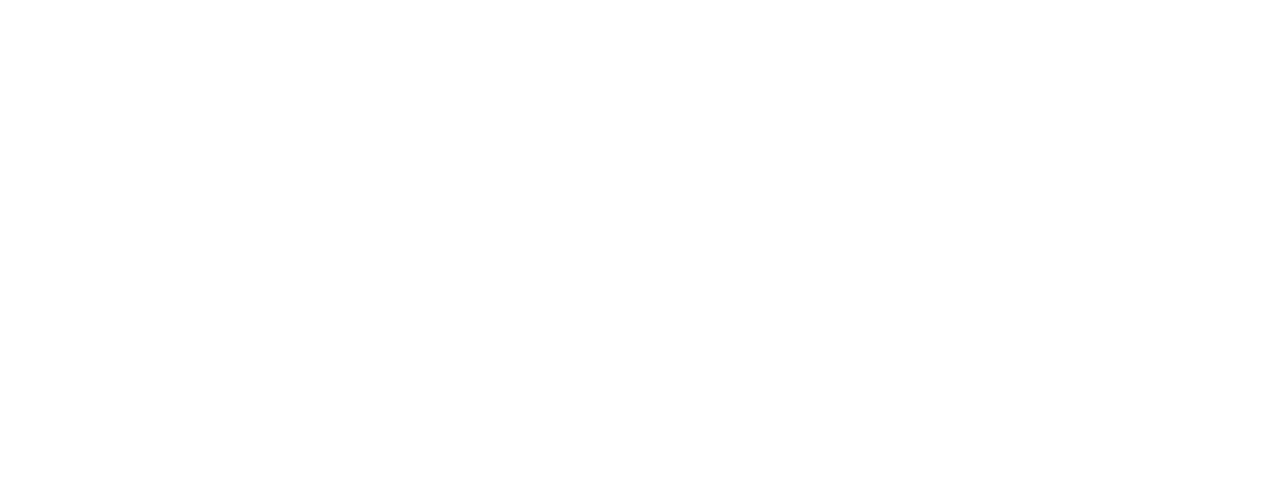
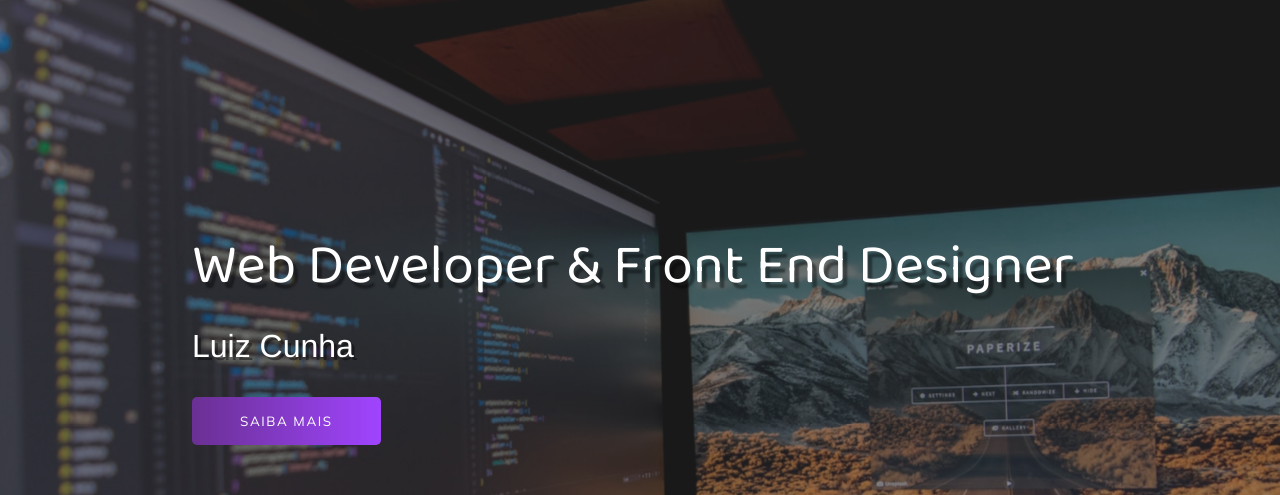
Before and after one commit to Luiz-Cunha/Portifolio, a plain HTML site: page index.html in a window 1280 px wide. Shown: the top 495 px of the page. Drawn offline with Linux system fonts and the light colour scheme.

Commit message:
:package: header

```diff
--- a/index.html
+++ b/index.html
@@ -5,8 +5,24 @@
     <title>Portifolio</title>
     <meta name="viewport" content="width=device-width, initial-scale=1.0">
     <link rel="stylesheet" href="style.css">
+    <link rel="apple-touch-icon" sizes="180x180" href="Imagens/apple-touch-icon.png">
+    <link rel="icon" type="image/png" sizes="32x32" href="Imagens/favicon-32x32.png">
+    <link rel="icon" type="image/png" sizes="16x16" href="Imagens/favicon-16x16.png">
+    <link rel="manifest" href="/site.webmanifest">
 </head>
 <body>
+    <div class="container">
+        <header>
+            <div class="img-wrapper">
+                <img src="Imagens/bg.jpg" alt="">
+            </div>
+            <div class="banner">
+                <h1>Web Developer & Front End Designer</h1>
+                <p>Luiz Cunha</p>
+                <button>Saiba mais</button>
+            </div>
+        </header>
+    </div>
 </body>
 <footer></footer>
 </html>
--- a/style.css
+++ b/style.css
@@ -1,3 +1,98 @@
 @import url('https://fonts.googleapis.com/css2?family=Baloo+Da+2:wght@400;500;600;700&family=Josefin+Sans:ital,wght@0,300;0,400;0,600;0,700;1,300;1,400;1,600&family=Mulish:ital,wght@0,200;0,300;0,400;0,500;1,200;1,300;1,400&display=swap');
 
 @import url("https://cdnjs.cloudflare.com/ajax/libs/font-awesome/5.15.4/css/all.min.css");
+
+*{
+    margin: 0;
+    padding: 0;
+}
+
+header{
+    width: 100%;
+    height: 100vh;
+    overflow: hidden;
+    position: relative;
+}
+
+.img-wrapper{
+    width: 100%;
+    height: 100%;
+    overflow: hidden;
+    background-color: rgba(0,0,0,0.8);
+}
+
+.img-wrapper img{
+    width: 100%;
+    height: 100%;
+    object-fit: cover;
+    opacity: 0.5;
+    animation: zoom 25s;
+}
+
+@keyframes zoom{
+    0%{
+        transform: scale(1.3);
+    }
+    100%{
+        transform: scale(1);
+    }
+}
+
+.banner{
+    position: absolute;
+    top: 30%;
+    left: 15%;
+}
+
+.banner h1{
+    color: #ffffff;
+    font-size: 3.5rem;
+    font-family: "Baloo Da 2", Arial, Helvetica, sans-serif;
+    font-weight: 200;
+    text-shadow: .3rem .4rem 2px rgba(0,0,0,0.4);
+    line-height: 3.5rem;
+    margin-bottom: 2rem;
+    opacity: 0;
+    animation: moveBanner 1 0.5s forwards;
+}
+
+.banner p{
+    font-family: "Josefin Slab", Helvetica, sans-serif;
+    color: #fff;
+    font-size: 2rem;
+    text-shadow: .2rem .2rem rgba(0,0,0,0.4);
+    margin-bottom: 2rem;
+    opacity: 0;
+    animation: moveBanner 1 0.7s forwards;
+}
+
+.banner button{
+    font-family: "Mulish", Helvetica, sans-serif;
+    color: #fff;
+    text-transform: uppercase;
+    letter-spacing: .1rem;
+    background: #6a3093;
+    background: -webkit-linear-gradient(to right, #a044ff, #6a3093);
+    background: linear-gradient(to left, #a044ff, #6a3093);
+    padding: 1rem 3rem;
+    border: none;
+    border-radius: 5px;
+    cursor: pointer;
+    opacity: 0;
+    animation: moveBanner 1s 0.9s forwards;
+}
+
+.banner button:hover{
+    color: #000;
+    opacity: 0.9;
+}
+
+@keyframes moveBanner{
+    0%{
+        transform: translateY(10rem) rotateY(-30deg);
+    }
+    100%{
+        transform: translateY(0) rotateY(0);
+        opacity: 1;
+    }
+}
```
Also changed, not shown: Imagens/about.txt (renamed from about.txt), Imagens/android-chrome-192x192.png (renamed from android-chrome-192x192.png), Imagens/android-chrome-512x512.png (renamed from android-chrome-512x512.png), Imagens/apple-touch-icon.png (renamed from apple-touch-icon.png), Imagens/bg.jpg (added), Imagens/favicon-16x16.png (renamed from favicon-16x16.png), Imagens/favicon-32x32.png (renamed from favicon-32x32.png), site.webmanifest, 1 other file.
